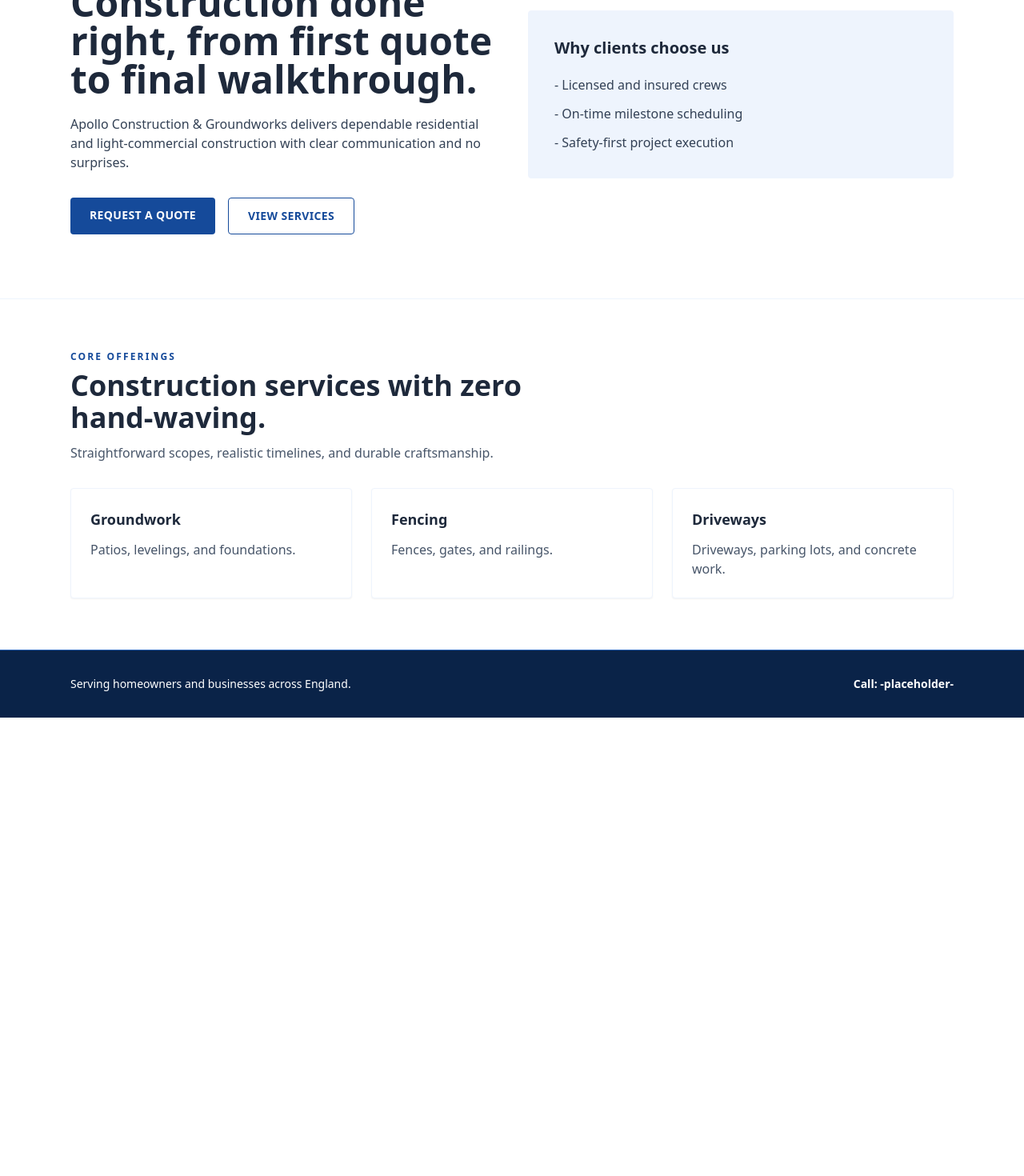
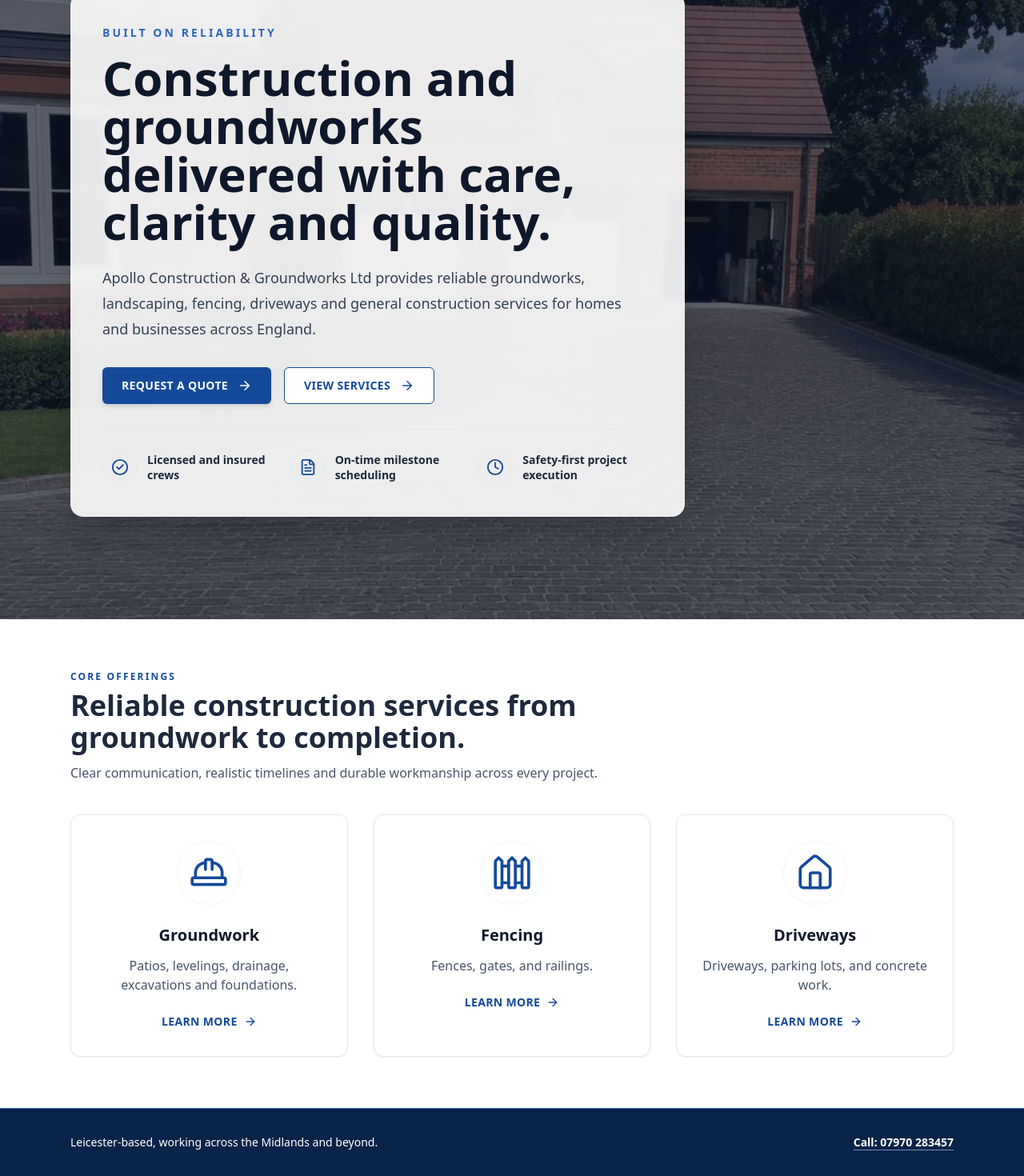
Before and after one commit to ggilberth/apollo-construction, a Next.js app: page / in a window 1280 px wide. Shown: the part 214-1684 px from the top of the page at 80% size. Before the commit the page ends 1111 px from the top, so only its background shows below. Built offline with nearby package versions, Linux system fonts and the light colour scheme.

Commit message:
Improve website content and contact flow

```diff
--- a/package.json
+++ b/package.json
@@ -11,6 +11,7 @@
   },
   "dependencies": {
     "@formspree/react": "^3.0.0",
+    "lucide-react": "^1.17.0",
     "next": "13.5.6",
     "react": "18.2.0",
     "react-dom": "18.2.0"
--- a/src/app/about/page.tsx
+++ b/src/app/about/page.tsx
@@ -1,24 +1,29 @@
-import type { Metadata } from "next";
-import { SectionTitle } from "@/components/section-title";
+import type { Metadata } from 'next';
+import { SectionTitle } from '@/components/section-title';
 
 export const metadata: Metadata = {
-  title: "About | Apollo Construction & Groundworks",
-  description: "Learn about Apollo Construction & Groundworks, our team values, and our approach to safe, dependable construction."
+  title: 'About | Apollo Construction & Groundworks',
+  description:
+    'Learn about Apollo Construction & Groundworks, our team values, and our approach to safe, dependable construction.',
 };
 
 const values = [
   {
-    title: "Accountability",
-    copy: "We provide clear estimates, milestone updates, and transparent change orders."
+    title: 'Accountability',
+    copy: 'We provide clear estimates, milestone updates, and transparent change orders.',
   },
   {
-    title: "Safety",
-    copy: "Jobsite safety standards are integrated into planning, execution, and final turnover."
+    title: 'Safety',
+    copy: 'Jobsite safety standards are integrated into planning, execution, and final turnover.',
   },
   {
-    title: "Craftsmanship",
-    copy: "Our crews are detail-focused and quality-checked before every handoff."
-  }
+    title: 'Craftsmanship',
+    copy: 'Our crews are detail-focused and quality-checked before every handoff.',
+  },
+  {
+    title: 'Flexibility',
+    copy: "Although we're based in and around Leicester, we're happy to travel to you and have completed projects much further afield. ",
+  },
 ];
 
 export default function AboutPage() {
@@ -31,15 +36,36 @@ export default function AboutPage() {
       />
 
       <div className="rounded border border-brand-100 bg-white p-8 shadow-sm">
-        <h3 className="text-2xl font-bold text-slate-900">Licensed, insured, and process-driven</h3>
+        <h3 className="text-2xl font-bold text-slate-900">Our Story</h3>
         <p className="mt-4 text-slate-600">
-          We combine practical field expertise with disciplined project management. That means accurate timelines, clear communication, and clean job sites from start to finish.
+          Apollo Construction & Groundworks Ltd was founded by Vinnie, who
+          brings over 17 years of experience in groundworks, site development,
+          and housing construction. Having worked on a wide range of residential
+          projects throughout his career, Vinnie built extensive knowledge of
+          the industry and a reputation for delivering high-quality workmanship
+          with a reliable, professional approach.
+        </p>
+        <p className="mt-4 text-slate-600">
+          After nearly two decades in the trade, Vinnie decided to take the leap
+          and establish his own business, creating a company built on the values
+          of hard work, honesty, and attention to detail. The company’s name,
+          Apollo, was inspired by his loyal red Golden Retriever, Apollo.
+        </p>
+        <p className="mt-4 text-slate-600">
+          Today, Apollo Construction & Groundworks Ltd offers a complete range
+          of site works, groundworks, construction, and landscaping services.
+          Whether undertaking residential or commercial projects, the team is
+          committed to delivering quality results, building strong client
+          relationships, and creating foundations that stand the test of time.
         </p>
       </div>
 
       <div className="mt-8 grid gap-6 md:grid-cols-3">
         {values.map((value) => (
-          <article key={value.title} className="rounded border border-brand-100 bg-white p-6 shadow-sm">
+          <article
+            key={value.title}
+            className="rounded border border-brand-100 bg-white p-6 shadow-sm"
+          >
             <h3 className="text-lg font-bold text-slate-900">{value.title}</h3>
             <p className="mt-3 text-slate-600">{value.copy}</p>
           </article>
--- a/src/app/page.tsx
+++ b/src/app/page.tsx
@@ -1,49 +1,88 @@
-import Link from "next/link";
-import { SectionTitle } from "@/components/section-title";
+import Link from 'next/link';
+import {
+  ArrowRight,
+  CheckCircle2,
+  Clock,
+  FileText,
+  Fence,
+  HardHat,
+  Home,
+} from 'lucide-react';
+import { SectionTitle } from '@/components/section-title';
 
-const highlights = [
-  "Licensed and insured crews",
-  "On-time milestone scheduling",
-  "Safety-first project execution"
+const trustSignals = [
+  { label: 'Licensed and insured crews', icon: CheckCircle2 },
+  { label: 'On-time milestone scheduling', icon: FileText },
+  { label: 'Safety-first project execution', icon: Clock },
 ];
 
 const featuredServices = [
-  { name: "Groundwork", copy: "Patios, levelings, and foundations." },
-  { name: "Fencing", copy: "Fences, gates, and railings." },
-  { name: "Driveways", copy: "Driveways, parking lots, and concrete work." }
+  {
+    name: 'Groundwork',
+    copy: 'Patios, levelings, drainage, excavations and foundations.',
+    icon: HardHat,
+  },
+  { name: 'Fencing', copy: 'Fences, gates, and railings.', icon: Fence },
+  {
+    name: 'Driveways',
+    copy: 'Driveways, parking lots, and concrete work.',
+    icon: Home,
+  },
 ];
 
 export default function HomePage() {
   return (
     <div>
-      <section className="border-b border-brand-100 bg-white">
-        <div className="mx-auto grid max-w-6xl gap-10 px-6 py-20 md:grid-cols-2 md:items-center">
-          <div>
-            <p className="mb-4 text-sm font-bold uppercase tracking-[0.18em] text-brand-700">Built on reliability</p>
-            <h1 className="text-4xl font-black leading-tight text-slate-900 md:text-5xl">
-              Construction done right, from first quote to final walkthrough.
+      <section
+        className="relative overflow-hidden bg-cover bg-center bg-no-repeat"
+        style={{ backgroundImage: "url('hero.jpeg')" }}
+      >
+        <div className="absolute inset-0 bg-slate-950/65" />
+
+        <div className="relative mx-auto max-w-6xl px-6 py-24 md:py-32">
+          <div className="max-w-3xl rounded-2xl bg-white/90 p-8 shadow-2xl backdrop-blur-sm md:p-10">
+            <p className="mb-4 text-sm font-bold uppercase tracking-[0.22em] text-brand-700">
+              Built on reliability
+            </p>
+
+            <h1 className="text-4xl font-black leading-tight text-slate-950 md:text-6xl">
+              Construction and groundworks delivered with care, clarity and
+              quality.
             </h1>
-            <p className="mt-5 max-w-xl text-slate-700">
-              Apollo Construction & Groundworks delivers dependable residential and light-commercial construction with clear communication and no surprises.
+
+            <p className="mt-6 max-w-2xl text-lg leading-8 text-slate-700">
+              Apollo Construction & Groundworks Ltd provides reliable
+              groundworks, landscaping, fencing, driveways and general
+              construction services for homes and businesses across England.
             </p>
+
             <div className="mt-8 flex flex-wrap gap-4">
-              <Link href="/contact" className="rounded bg-brand-800 px-6 py-3 text-sm font-bold uppercase tracking-wide text-white hover:bg-brand-700">
-                Request a quote
+              <Link
+                href="/contact"
+                className="inline-flex items-center gap-3 rounded-md bg-brand-800 px-6 py-3 text-sm font-black uppercase tracking-wide text-white shadow-md transition hover:bg-brand-700"
+              >
+                Request a quote <ArrowRight size={18} />
               </Link>
-              <Link href="/services" className="rounded border border-brand-800 px-6 py-3 text-sm font-bold uppercase tracking-wide text-brand-800 hover:bg-brand-100">
-                View services
+
+              <Link
+                href="/services"
+                className="inline-flex items-center gap-3 rounded-md border border-brand-800 bg-white px-6 py-3 text-sm font-black uppercase tracking-wide text-brand-800 transition hover:bg-brand-50"
+              >
+                View services <ArrowRight size={18} />
               </Link>
             </div>
-          </div>
-          <div className="rounded border border-brand-100 bg-brand-100 p-8">
-            <h2 className="text-xl font-bold text-slate-900">Why clients choose us</h2>
-            <ul className="mt-5 space-y-3">
-              {highlights.map((item) => (
-                <li key={item} className="text-slate-700">
-                  - {item}
-                </li>
+            <div className="mt-8 grid gap-4 border-t border-slate-200 pt-6 sm:grid-cols-3">
+              {trustSignals.map(({ label, icon: Icon }) => (
+                <div key={label} className="flex items-center gap-3">
+                  <div className="flex h-11 w-11 shrink-0 items-center justify-center rounded-full border border-brand-200 text-brand-800">
+                    <Icon size={22} />
+                  </div>
+                  <p className="text-sm font-bold leading-snug text-slate-800">
+                    {label}
+                  </p>
+                </div>
               ))}
-            </ul>
+            </div>
           </div>
         </div>
       </section>
@@ -51,14 +90,30 @@ export default function HomePage() {
       <section className="mx-auto max-w-6xl px-6 py-16">
         <SectionTitle
           eyebrow="Core offerings"
-          title="Construction services with zero hand-waving."
-          description="Straightforward scopes, realistic timelines, and durable craftsmanship."
+          title="Reliable construction services from groundwork to completion."
+          description="Clear communication, realistic timelines and durable workmanship across every project."
         />
-        <div className="grid gap-6 md:grid-cols-3">
-          {featuredServices.map((service) => (
-            <article key={service.name} className="rounded border border-brand-100 bg-white p-6 shadow-sm">
-              <h3 className="text-lg font-bold text-slate-900">{service.name}</h3>
-              <p className="mt-3 text-slate-600">{service.copy}</p>
+        <div className="mt-10 grid gap-8 md:grid-cols-3">
+          {featuredServices.map(({ name, copy, icon: Icon }) => (
+            <article
+              key={name}
+              className="group rounded-xl border border-slate-200 bg-white p-8 text-center shadow-sm transition hover:-translate-y-1 hover:shadow-xl"
+            >
+              <div className="mx-auto flex h-20 w-20 items-center justify-center rounded-full border border-brand-100 bg-brand-50 text-brand-800 transition group-hover:bg-brand-800 group-hover:text-white">
+                <Icon size={50} strokeWidth={1.75} />
+              </div>
+
+              <h3 className="mt-6 text-xl font-black text-slate-950">{name}</h3>
+
+              <p className="mt-3 text-slate-600">{copy}</p>
+
+              <Link
+                href="/services"
+                className="mt-6 inline-flex items-center gap-2 text-sm font-black uppercase tracking-wide text-brand-800 hover:text-brand-700"
+              >
+                Learn more
+                <ArrowRight size={16} />
+              </Link>
             </article>
           ))}
         </div>
--- a/src/app/services/page.tsx
+++ b/src/app/services/page.tsx
@@ -8,16 +8,12 @@ export const metadata: Metadata = {
 
 const services = [
   {
-    title: "Residential Renovations",
-    bullets: ["Kitchen and bathroom remodels", "Basement finishing", "Structural modifications and framing"]
-  },
-  {
-    title: "Light Commercial Work",
-    bullets: ["Office and retail fit-outs", "Code compliance upgrades", "Phased scheduling for occupied spaces"]
+    title: "Residential builds",
+    bullets: ["Housing developments", "Groundworks", "Foundations", "Drainage", "Excavation"]
   },
   {
     title: "Exterior Construction",
-    bullets: ["Deck and porch construction", "Siding and weatherproofing repairs", "Concrete and masonry touch-ups"]
+    bullets: ["Driveways", "Patios", "Landscaping"]
   }
 ];
 
--- a/src/components/site-footer.tsx
+++ b/src/components/site-footer.tsx
@@ -1,9 +1,16 @@
+import { businessDetails } from "@/config/business";
+
 export function SiteFooter() {
   return (
     <footer className="border-t border-brand-700 bg-brand-900 text-white">
       <div className="mx-auto flex max-w-6xl flex-col gap-3 px-6 py-8 text-sm md:flex-row md:items-center md:justify-between">
-        <p>Serving homeowners and businesses across England.</p>
-        <p className="font-semibold">Call: -placeholder-</p>
+        <p>{businessDetails.serviceArea.short}</p>
+        <a
+          className="font-semibold underline decoration-brand-500 underline-offset-4 hover:text-brand-100 focus-visible:outline-none focus-visible:ring-2 focus-visible:ring-white focus-visible:ring-offset-2 focus-visible:ring-offset-brand-900"
+          href={`tel:${businessDetails.phone.href}`}
+        >
+          Call: {businessDetails.phone.display}
+        </a>
       </div>
     </footer>
   );
--- /dev/null
+++ b/src/config/business.ts
@@ -0,0 +1,12 @@
+export const businessDetails = {
+  name: "Apollo Construction & Groundworks Ltd",
+  email: "apollogroundworks@outlook.com",
+  phone: {
+    display: "07970 283457",
+    href: "+447970283457",
+  },
+  serviceArea: {
+    full: "Based in Leicester, serving the Midlands and beyond, with travel considered for every project.",
+    short: "Leicester-based, working across the Midlands and beyond.",
+  },
+} as const;
```
Also changed, not shown: src/app/contact/page.tsx (+16 -5 lines), src/components/contact-form.tsx (+128 -54 lines), public/hero.jpeg (added), 1 other file (tests, documents, lock files or other folders).
